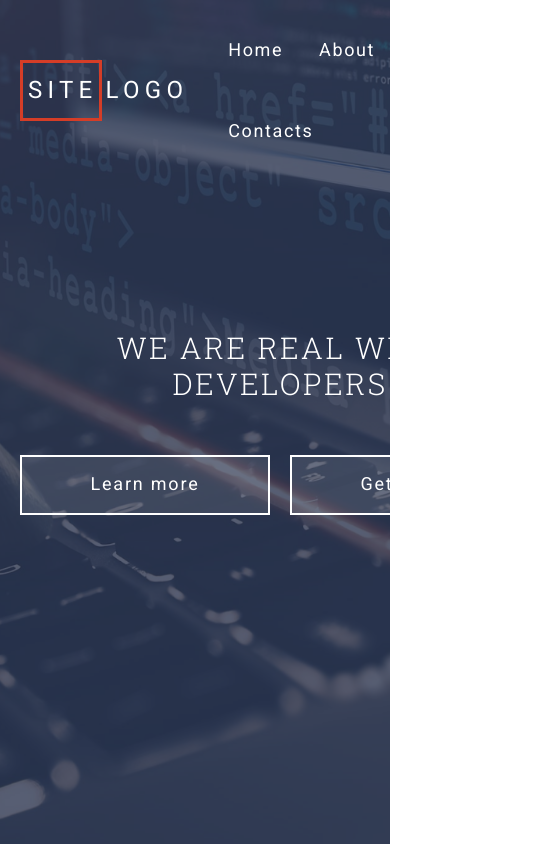
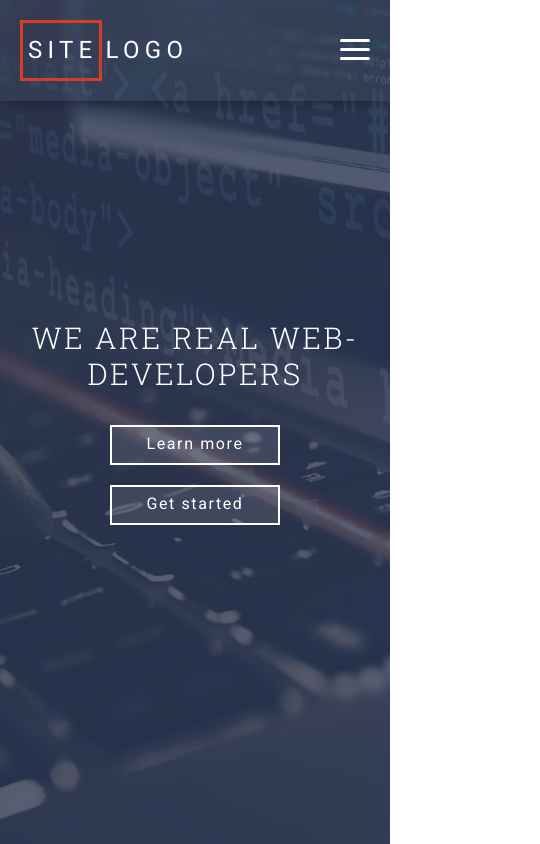
Before and after one commit to Pistalierro/grid-template-init-project, a website: page index.html in a window 390 px wide. Shown: the whole page, 540 px wide, since content can reach past the window. Drawn offline with Linux system fonts and the light colour scheme.

Commit message:
responsive design блока header

```diff
--- a/assets/js/main.js
+++ b/assets/js/main.js
@@ -1,9 +1,6 @@
-
 $(document).ready(function () {
-
-  $('.header-navbar__hamburger').on('click', function () {
-    $(this).toggleClass('active');
-    $('.header-navbar__list').toggleClass('active');
-  });
-
+    $('.header-navbar__btn').click(function () {
+        $(this).toggleClass('header-navbar__btn--active');
+        $('.header-navbar__list').slideToggle(500);
+    });
 });
--- a/assets/scss/common/_classes.scss
+++ b/assets/scss/common/_classes.scss
@@ -17,9 +17,19 @@
 }
 
 .btn--light {
-  min-width: 250px;
-  min-height: $gap-x3;
-  font-size: 1.125rem;
+  @include lg-min {
+    min-width: 250px;
+    min-height: $gap-x3;
+    font-size: 1.125rem;
+  }
+  @include lg-md {
+    min-width: 200px;
+    min-height: 50px;
+  }
+  @include md {
+    min-width: 170px;
+    min-height: $gap-x2;
+  }
   background-color: rgba($color-light, 0.1);
   border-color: $color-light;
 }
--- a/assets/scss/components/header/_header-content.scss
+++ b/assets/scss/components/header/_header-content.scss
@@ -11,7 +11,15 @@
   }
 
   &__title {
-    margin: 0 0 53px;
+    @include lg-min {
+      margin: 0 0 53px;
+    }
+    @include lg-md {
+      margin: 0 0 43px;
+    }
+    @include md {
+      margin: 0 0 33px;
+    }
     text-align: center;
   }
 
@@ -19,5 +27,9 @@
     display: flex;
     justify-content: center;
     gap: $gap;
+    @include sm {
+      flex-direction: column;
+      align-items: center;
+    }
   }
 }
--- a/assets/scss/components/header/_header-menu.scss
+++ b/assets/scss/components/header/_header-menu.scss
@@ -2,6 +2,10 @@
 @use "../../mixins" as *;
 
 .header-menu {
+  @include md {
+    background-color: rgba($color-gray-dark, 0.25);
+    @include box-shadow
+  }
   position: absolute;
   top: 0;
   right: 0;
--- a/assets/scss/components/header/_header-navbar.scss
+++ b/assets/scss/components/header/_header-navbar.scss
@@ -10,20 +10,92 @@
     @include md-min {
       display: none;
     }
+    position: relative;
+    width: $gap-lg;
+    height: 23px;
+    margin: $gap-sm 0;
+    transform: rotate(0deg);
+    transition: .5s ease-in-out;
+    cursor: pointer;
+
+    &-row {
+      display: block;
+      position: absolute;
+      height: 3px;
+      width: 100%;
+      background: $color-light;
+      border-radius: 3px;
+      opacity: 1;
+      left: 0;
+      transform: rotate(0deg);
+      transition: .25s ease-in-out;
+
+      &:nth-child(1) {
+        top: 0;
+      }
+
+      &:nth-child(2) {
+        top: 9px;
+      }
+
+      &:nth-child(3) {
+        top: 18px;
+      }
+    }
+
+    &--active span {
+      &:nth-child(1) {
+        top: 9px;
+        transform: rotate(135deg);
+      }
+
+      &:nth-child(2) {
+        opacity: 0;
+        left: -$gap-lg;
+      }
+
+      &:nth-child(3) {
+        top: 9px;
+        transform: rotate(-135deg);
+      }
+    }
   }
 
   &__list {
-    @include unlist(0 (-$gap-sm) 0 0);
-    width: 100%;
-    display: grid;
-    gap: $gap;
-    grid-template-columns: repeat(auto-fit, minmax($gap-sm * 5, max-content));
-    justify-content: end;
+    @include md-min {
+      @include unlist(0 (-$gap-sm) 0 0);
+      width: 100%;
+      display: grid;
+      gap: $gap;
+      grid-template-columns: repeat(auto-fit, minmax(50px, max-content));
+      justify-content: end;
+    }
+    @include md {
+      display: none;
+      position: absolute;
+      top: 100%;
+      right: $gap;
+      @include unlist;
+      text-align: right;
+      background-color: rgba($color-gray-dark, 0.9);
+      @include box-shadow
+    }
+  }
+
+  &__item {
+    @include md {
+      margin: $gap $gap-sm;
+    }
   }
 
   &__link {
+    @include md-min {
+      padding: $gap $gap-sm;
+    }
+    @include md {
+      padding: $gap-sm $gap;
+    }
     display: block;
-    padding: $gap $gap-sm;
     font-size: 1.125rem;
     letter-spacing: 0.09em;
     transition: color 0.5s;
--- a/index.html
+++ b/index.html
@@ -38,11 +38,8 @@
 										<span class="header-navbar__btn-row"></span>
 										<span class="header-navbar__btn-row"></span>
 										<span class="header-navbar__btn-row"></span>
-										<span class="header-navbar__btn-row"></span>
-										<span class="header-navbar__btn-row"></span>
-										<span class="header-navbar__btn-row"></span>
 								</div>
-								<ol class="header-navbar__list">
+								<ol class="header-navbar__list animate__animated">
 										<li class="header-navbar__item">
 												<a class="header-navbar__link" href="#">Home</a>
 										</li>
```
Also changed, not shown: assets/css/style.css.
